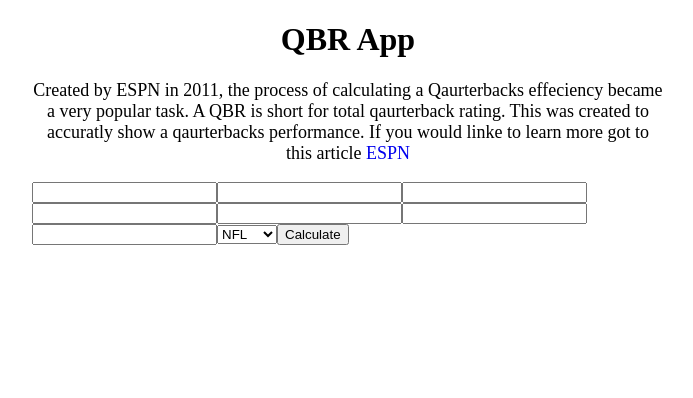
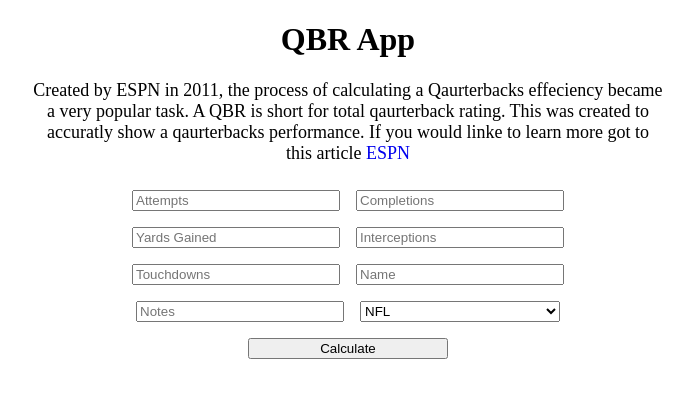
Before and after one commit to JcJen62/Vue-QBR-App, a Vue app: page / in a window 1280 px wide. Shown: the top 398 px of the page, without its empty margins (292-985 px from the left). Built offline with nearby package versions, Linux system fonts and the light colour scheme.

Commit message:
Heavy CSS for the form

```diff
--- a/package.json
+++ b/package.json
@@ -9,7 +9,8 @@
   },
   "dependencies": {
     "core-js": "^3.6.5",
-    "vue": "^3.0.0"
+    "vue": "^3.0.0",
+    "vuesax": "^4.0.1-alpha.25"
   },
   "devDependencies": {
     "@vue/cli-plugin-babel": "~4.5.15",
--- a/src/components/UserForm.vue
+++ b/src/components/UserForm.vue
@@ -1,26 +1,48 @@
 <template>
-  <form>
-    <input type="text">
-    <input type="text">
-    <input type="text">
-    <input type="text">
-    <input type="text">
-    <input type="text">
-    <input type="text">
-    <select>
+  <form id="formContainer">
+    <input class="txtInput" type="text" placeholder="Attempts">
+    <input class="txtInput" type="text" placeholder="Completions">
+    <input class="txtInput" type="text" placeholder="Yards Gained">
+    <input class="txtInput" type="text" placeholder="Interceptions">
+    <input class="txtInput" type="text" placeholder="Touchdowns">
+    <input class="txtInput" type="text" placeholder="Name">
+    <input class="txtInput" type="text" placeholder="Notes">
+    <select id="qbType">
       <option>NFL</option>
       <option>NCAA</option>
     </select>
-    <button type="submit">Calculate</button>
+    <button id="btnCal" type="submit">Calculate</button>
   </form>
 </template>
 
 <script>
+
 export default {
   name: "UserForm",
 }
 </script>
 
-<style>
+<style scoped>
+  #btnCal{
+    width: 200px;
+    margin: 8px;
+  }
 
+  #qbType {
+    width: 200px;
+    margin: 8px;
+  }
+
+  #formContainer {
+    display: flex;
+    flex-direction: row;
+    flex-wrap: wrap;
+    margin: 1rem;
+    justify-content: center;
+  }
+
+  .txtInput {
+    width: 200px;
+    margin: 8px;
+  }
 </style>
```
Also changed, not shown: 1 other file (tests, documents, lock files or other folders).
